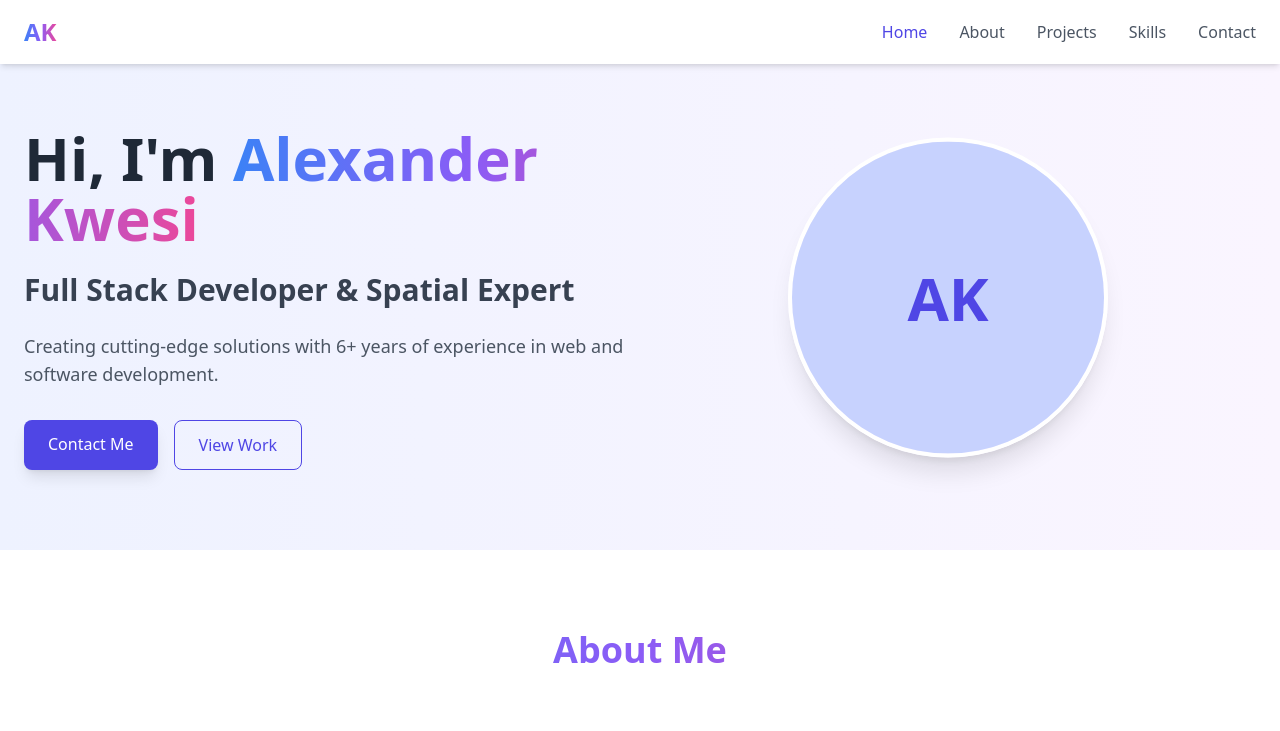
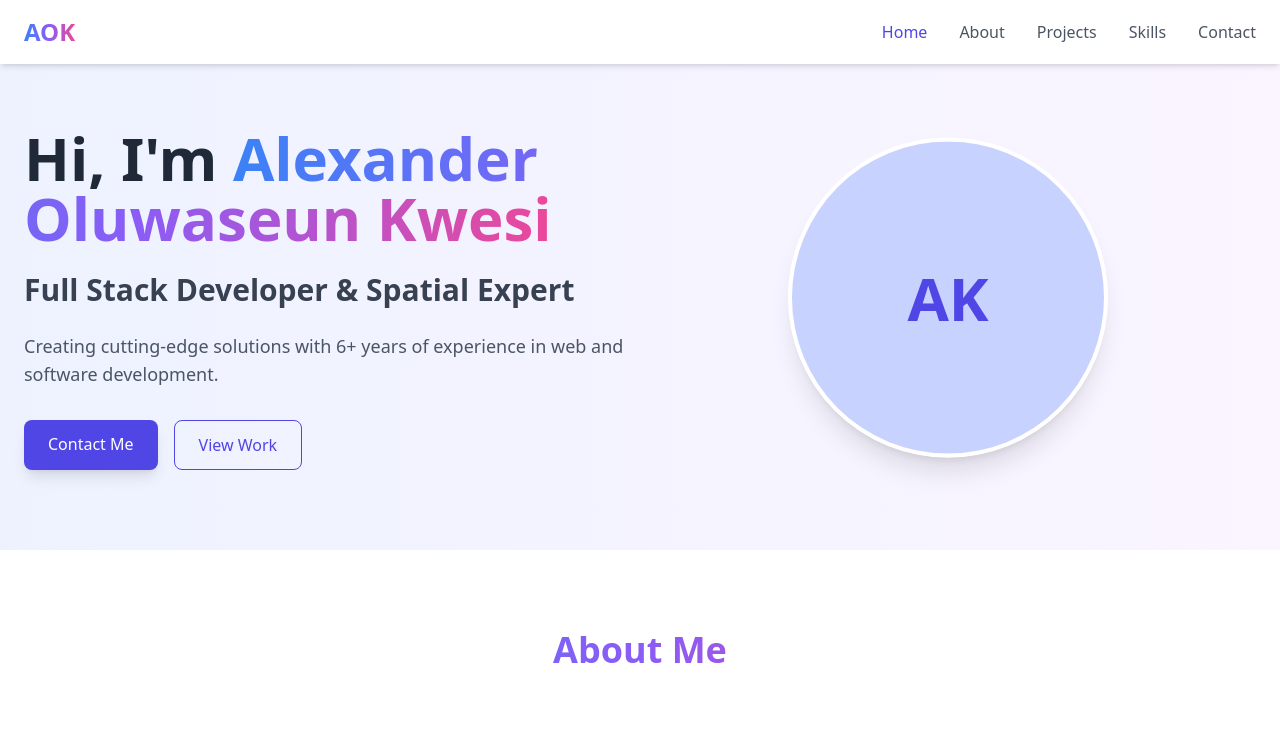
Before and after one commit to alexanderkwesi/Alexander-Oluwaseun-Kwesi-s-Portfolio, a plain HTML site: page index.html in a window 1280 px wide. Shown: the top 731 px of the page. Drawn offline with nearby package versions, Linux system fonts and the light colour scheme.

Commit message:
Update index.html

```diff
--- a/index.html
+++ b/index.html
@@ -51,7 +51,7 @@
     <!-- Navigation -->
     <nav class="fixed top-0 left-0 right-0 bg-white shadow-md z-50">
         <div class="container mx-auto px-6 py-4 flex justify-between items-center">
-            <div class="text-2xl font-bold gradient-text">AK</div>
+            <div class="text-2xl font-bold gradient-text">AOK</div>
             <div class="hidden md:flex space-x-8">
                 <a href="#home" class="text-indigo-600 font-medium hover:text-indigo-800 transition">Home</a>
                 <a href="#about" class="text-gray-600 hover:text-indigo-600 transition">About</a>
@@ -72,7 +72,7 @@
         <div class="container mx-auto flex flex-col md:flex-row items-center">
             <div class="md:w-1/2 mb-10 md:mb-0">
                 <h1 class="text-4xl md:text-6xl font-bold mb-6">
-                    Hi, I'm <span class="gradient-text">Alexander Kwesi</span>
+                    Hi, I'm <span class="gradient-text">Alexander Oluwaseun Kwesi</span>
                 </h1>
                 <h2 class="text-2xl md:text-3xl font-semibold mb-6 text-gray-700">
                     Full Stack Developer & Spatial Expert
```
